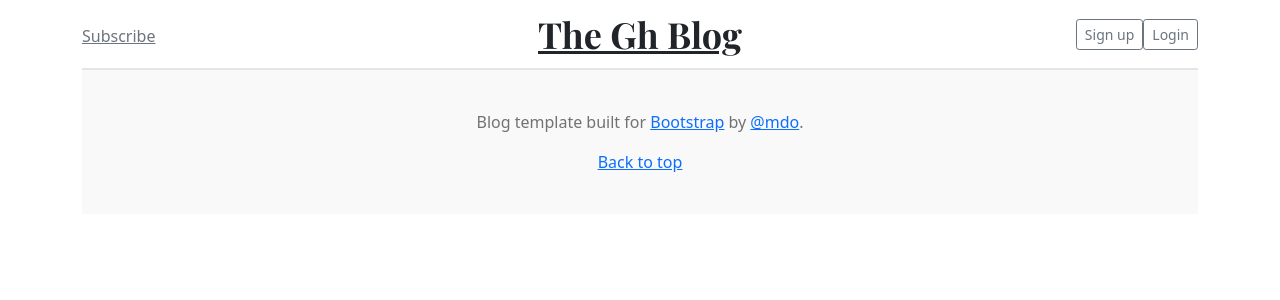
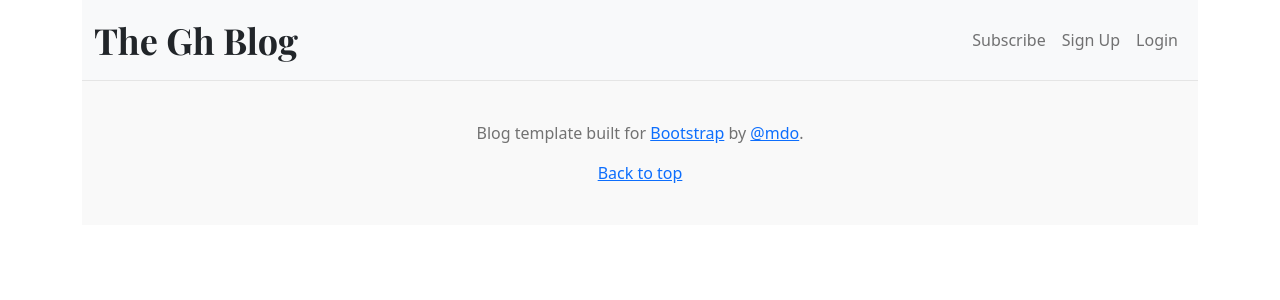
Before and after one commit to brightmorkli37/blogApp, a Django app: page /base/ in a window 1280 px wide. Shown: the top 300 px of the page. Run offline with Django 3.2, Linux system fonts and the light colour scheme; data that the repository does not hold is empty.

Commit message:
edit base template

```diff
--- a/blog/templates/blog/base.html
+++ b/blog/templates/blog/base.html
@@ -44,35 +44,61 @@
   </head>
   <body>
 
+  {% comment %} New NavBar {% endcomment %}
+<header>
 <div class="container">
-  <header class="blog-header py-3">
-    <div class="row flex-nowrap justify-content-between align-items-center">
-      <div class="col-4 pt-1">
-        <a class="link-secondary" href="#" data-bs-toggle="modal" data-bs-target="#staticBackdrop">Subscribe</a>
-      </div>
-      <div class="col-4 text-center">
-        <a class="blog-header-logo text-dark" href="{% url 'index' %}">The Gh Blog</a>
-      </div>
-      <div class="col-4 d-flex justify-content-end align-items-center">
-        <a class="link-secondary" href="#" aria-label="Search">
-          <!-- <svg xmlns="http://www.w3.org/2000/svg" width="20" height="20" fill="none" stroke="currentColor" stroke-linecap="round" stroke-linejoin="round" stroke-width="2" class="mx-3" role="img" viewBox="0 0 24 24"><title>Search</title><circle cx="10.5" cy="10.5" r="7.5"/><path d="M21 21l-5.2-5.2"/></svg> -->
-        </a>
+<nav class="navbar navbar-expand-lg navbar-light bg-light">
+  <div class="container-fluid">
+    <a class="navbar-brand blog-header-logo text-dark" href="{% url 'index' %}">The Gh Blog</a>
+    <button class="navbar-toggler" type="button" data-bs-toggle="collapse" data-bs-target="#navbarSupportedContent" aria-controls="navbarSupportedContent" aria-expanded="false" aria-label="Toggle navigation">
+      <span class="navbar-toggler-icon"></span>
+    </button>
+    <div class="collapse navbar-collapse" id="navbarSupportedContent">
+      <ul class="navbar-nav ms-auto">
+        <li class="nav-item">
+          <a class="nav-link modal-title"  href="#" data-bs-toggle="modal" data-bs-target="#staticBackdrop">Subscribe</a>
+        </li>
+
         {% if request.user.is_authenticated %}
-        <a class="btn btn-sm btn-outline-secondary" href="#" data-bs-toggle="modal" data-bs-target="#userAccount">{{request.user.username}} <i class="far fa-user"></i></a>
-        <a class="btn btn-sm btn-outline-secondary" href="{% url 'user_logout' %}">Log Out</a>
+          <li class="nav-item dropdown">
+          <a class="nav-link dropdown-toggle" href="#" id="navbarDropdown" role="button" data-bs-toggle="dropdown" aria-expanded="false">
+            {{request.user.username|title}} <i class="far fa-user"></i>
+          </a>
+          <ul class="dropdown-menu" aria-labelledby="navbarDropdown">
+            <li><a class="dropdown-item" href="{% url 'add_blog' %}">Add New Blog</a></li>
+            <li><a class="dropdown-item" href="#">My Account</a></li>
+            <li><a class="dropdown-item" href="#">Options</a></li>
+          </ul>
+        </li>
+        </li>
+        <li class="nav-item">
+          <a class="nav-link" href="{% url 'user_logout' %}"">Logout</a>
+        </li>
         {% else %}
-        <a class="btn btn-sm btn-outline-secondary" href="{% url 'user_signup' %}">Sign up</a>
-        <a class="btn btn-sm btn-outline-secondary" href="{% url 'user_login' %}">Login</a>
+          <li class="nav-item">
+          <a class="nav-link" href="{% url 'user_signup' %}">Sign Up</a>
+        </li>
+        <li class="nav-item">
+          <a class="nav-link" href="{% url 'user_login' %}">Login</a>
+        </li>
         {% endif %}
+      </ul>
+    </div>
+  </div>
+</nav>
+</div>
+</header>
 
-      </div>
-    </div>
-  </header>
+  {% comment %} End of New NavBar {% endcomment %}
+
+<div class="container">
 
   {% block content %}
   {% endblock %}
 
-  <!-- suscribe modal -->
+
+
+<!-- suscribe modal -->
 
 <!-- Modal -->
 <div class="modal fade" id="staticBackdrop" data-bs-backdrop="static" data-bs-keyboard="false" tabindex="-1" aria-labelledby="staticBackdropLabel" aria-hidden="true">
@@ -106,32 +132,6 @@
   </div>
 </div>
 
-
-<!-- User account modal -->
-
-<!-- Modal -->
-<div class="modal fade" id="userAccount" data-bs-backdrop="static" data-bs-keyboard="false" tabindex="-1" aria-labelledby="staticBackdropLabel" aria-hidden="true">
-  <div class="modal-dialog">
-    <div class="modal-content">
-      <div class="modal-header">
-        <h5 class="modal-title" id="staticBackdropLabel">User: {{user.username}}</h5>
-        <button type="button" class="btn-close" data-bs-dismiss="modal" aria-label="Close"></button>
-      </div>
-      <div class="modal-body">
-        <div class="user-options">
-          <button type="button" class="btn btn-outline-info" style="margin-left: 2rem;"><a href="{% url 'add_blog' %}">Add New Blog</a></button>
-          <button type="button" class="btn btn-outline-info" style="margin-left: 2rem;">My Account</button>
-          <button type="button" class="btn btn-outline-info" style="margin-left: 2rem;">Options</button>
-        </div>
-      </div>
-      <div class="modal-footer">
-        <button type="button" class="btn btn-secondary" data-bs-dismiss="modal">Close</button>
-        <button type="button" class="btn btn-primary">Understood</button>
-      </div>
-    </div>
-  </div>
-</div>
-
 <footer class="blog-footer">
   <p>Blog template built for <a href="https://getbootstrap.com/">Bootstrap</a> by <a href="https://twitter.com/mdo">@mdo</a>.</p>
   <p>
```
Also changed, not shown: requirements.txt (+114 -33 lines).
